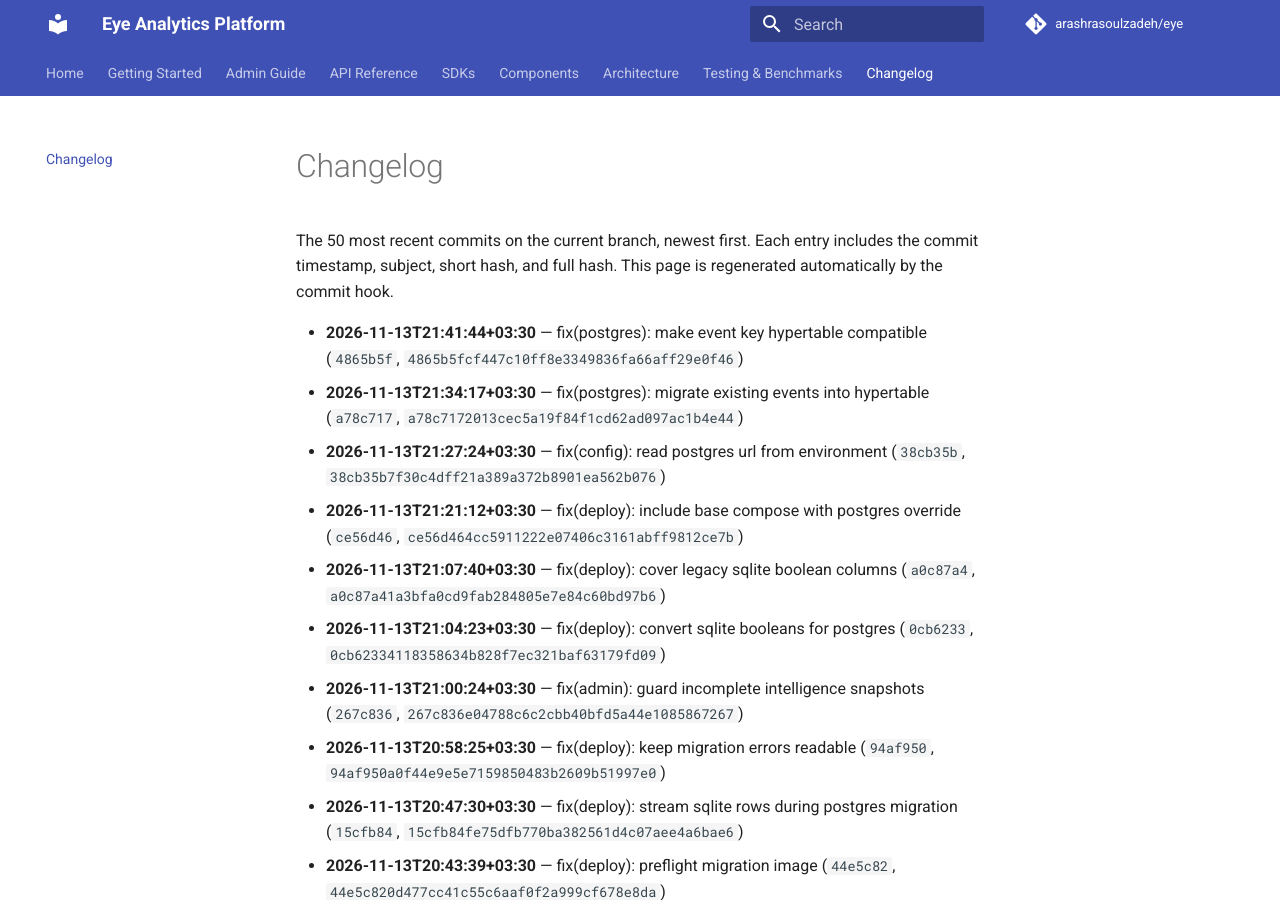
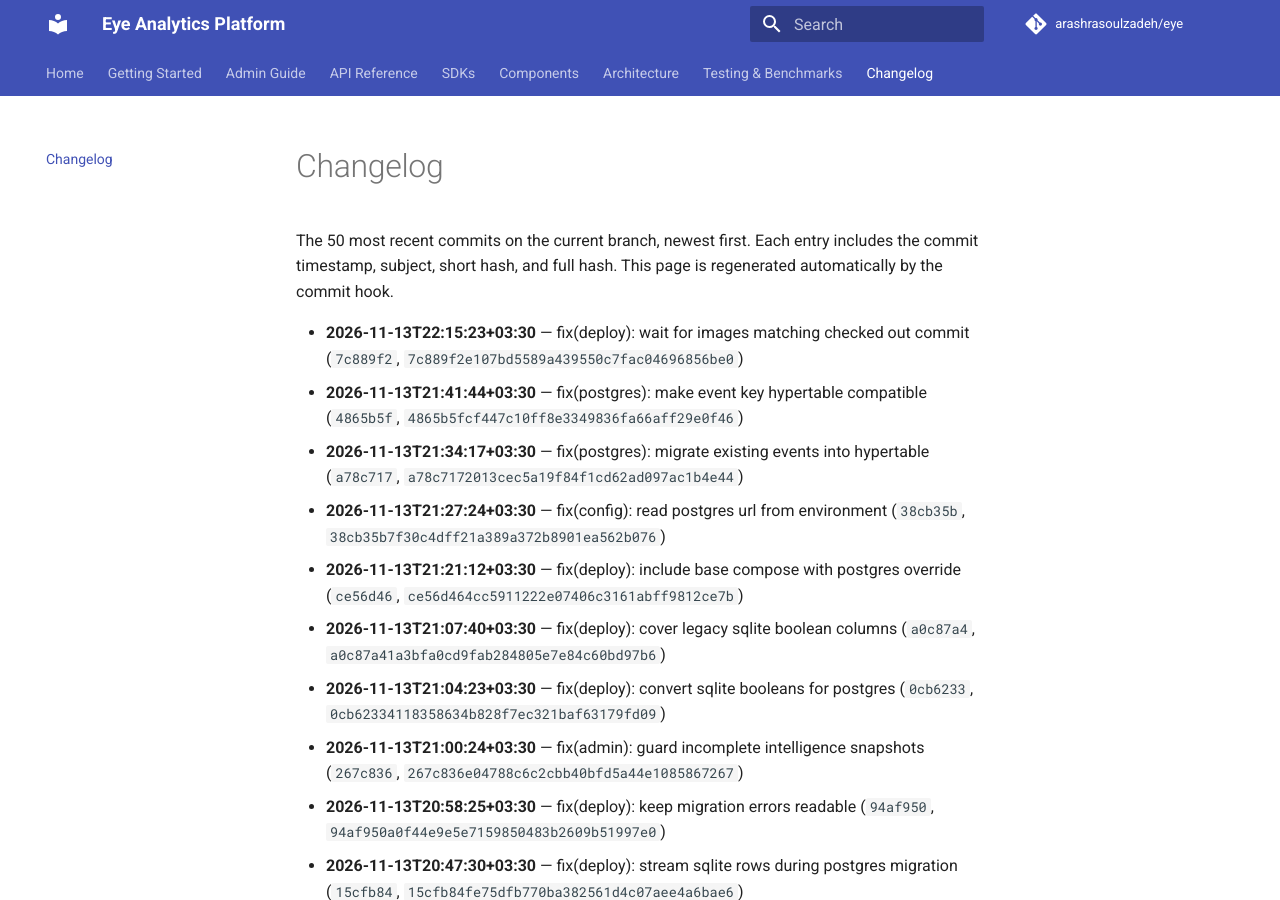
Before and after one commit to arashrasoulzadeh/eye, an MkDocs documentation site: the page built from docs/changelog.md, in a window 1280 px wide and 900 px high. Built offline with MkDocs 1.6.1 and Material for MkDocs 9.7.7, drawn with Linux system fonts in a browser that asks for light colours; comment, search, counter and statistics services are not loaded; some of the changed text lies outside the part shown.

Commit message:
fix(ci): remove flaky go cache restore

```diff
--- a/docs/changelog.md
+++ b/docs/changelog.md
@@ -2,6 +2,7 @@
 
 The 50 most recent commits on the current branch, newest first. Each entry includes the commit timestamp, subject, short hash, and full hash. This page is regenerated automatically by the commit hook.
 
+- **2026-11-13T22:15:23+03:30** — fix(deploy): wait for images matching checked out commit (`7c889f2`, `7c889f2e107bd5589a439550c7fac04696856be0`)
 - **2026-11-13T21:41:44+03:30** — fix(postgres): make event key hypertable compatible (`4865b5f`, `4865b5fcf447c10ff8e3349836fa66aff29e0f46`)
 - **2026-11-13T21:34:17+03:30** — fix(postgres): migrate existing events into hypertable (`a78c717`, `a78c7172013cec5a19f84f1cd62ad097ac1b4e44`)
 - **2026-11-13T21:27:24+03:30** — fix(config): read postgres url from environment (`38cb35b`, `38cb35b7f30c4dff21a389a372b8901ea562b076`)
```
Also changed, not shown: other parts of docs/changelog.md (+0 -1 lines), 1 other file.
